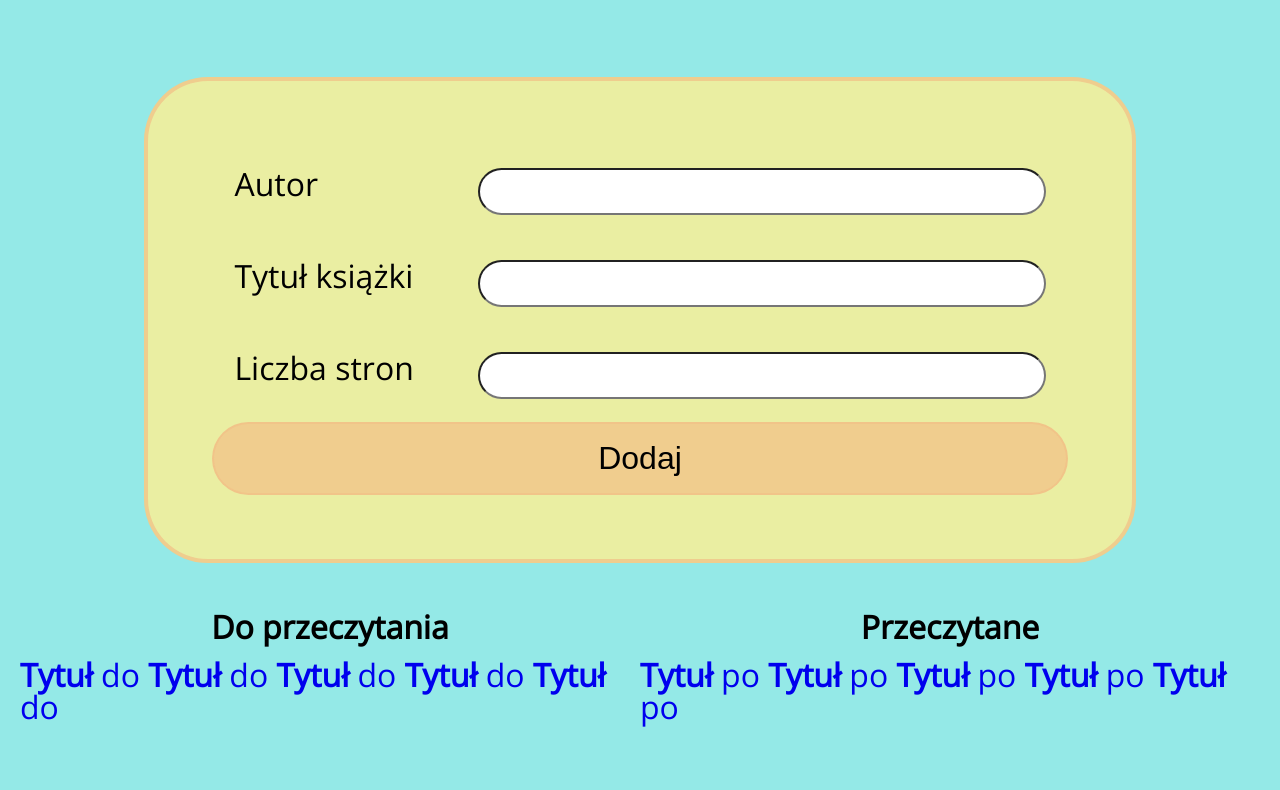
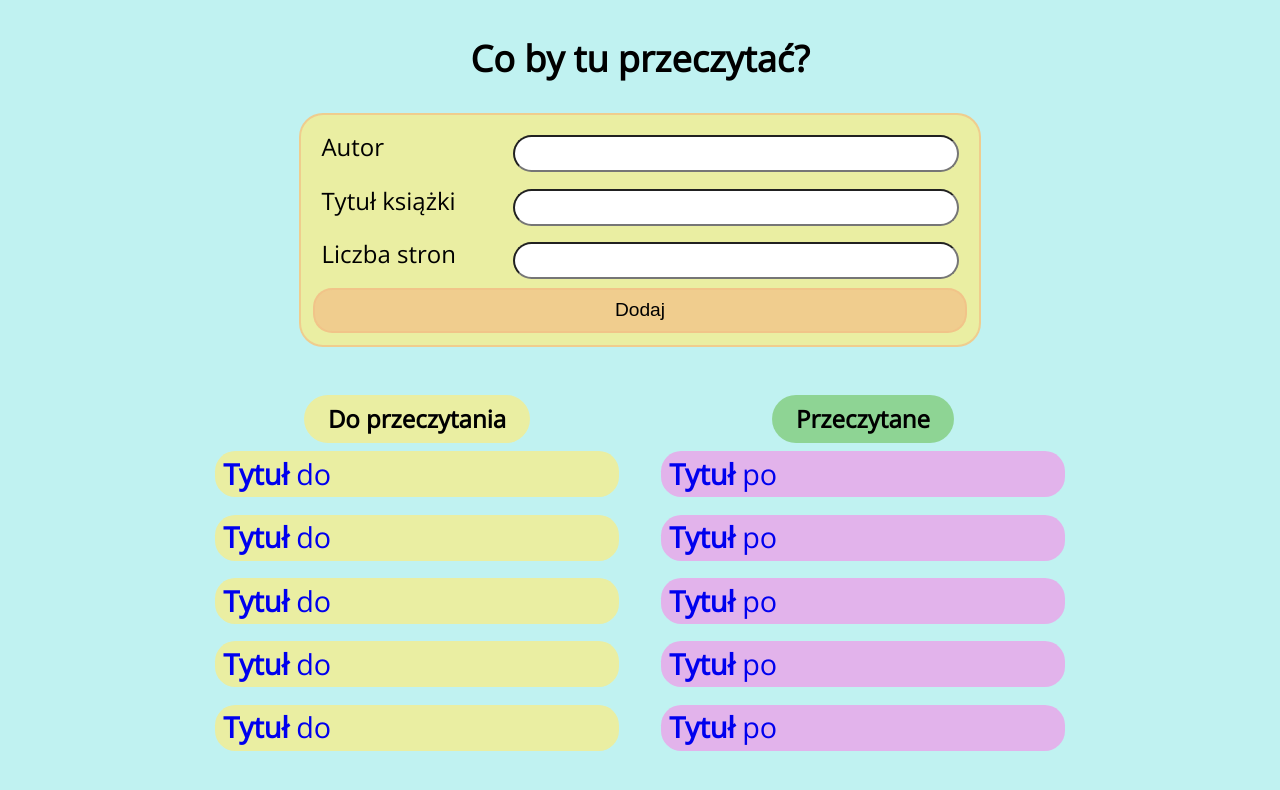
Before and after one commit to haniyan/toReadApp, a website: page public/index.html in a window 1280 px wide. Drawn offline with nearby package versions, Linux system fonts and the light colour scheme.

Commit message:
final pannel view

```diff
--- a/public/index.html
+++ b/public/index.html
@@ -15,6 +15,7 @@
 
 
 <main class="container">
+    <h2 class="main-title">Co by tu przeczytać?</h2>
     <form class="form">
 <!--        moze place holdery dodac i focusowanie na formularz??-->
 <!--        trzeba gdzies jeszcze dodać wskaznik czytania zeby wprowadzac ile stron-->
--- a/src/styles/_variables.scss
+++ b/src/styles/_variables.scss
@@ -1,6 +1,7 @@
 $main-font: 'Open Sans', sans-serif;
 $color-blue: #20b4d8;
-$color-pink: #f493e9;
+$color-pink: rgba(244, 147, 233, 0.65);
 $color-orange: rgba(242, 191, 135, 0.7);
 $color-yellow: #eaeea2;
-$color-mint: #94e9e7;
+$color-mint: rgba(148, 233, 231, 0.58);
+$color-green: rgba(135, 208, 135, 0.87);
--- a/src/styles/components/_form.scss
+++ b/src/styles/components/_form.scss
@@ -1,39 +1,40 @@
 .form{
-  padding: 2em;
+  padding: 0.5em;
   background-color: $color-yellow;
-  border: 0.15em solid $color-orange;
-  border-radius: 2em;
+  border: 0.1em solid $color-orange;
+  border-radius: 1em;
   display: flex;
   flex-direction: column;
 
 
   .form-group{
-    padding: 0.7em;
+    padding: 0.35em;
     display: flex;
     justify-content: space-between;
 
    .form-control{
-      padding: 0.1em 1em;
-      border-radius: 2em;
+      padding: 0.1em 0.5em;
+      border-radius: 1em;
       width: 70%;
       font-size: 1em;
-
     }
-
-
 
   }
 
   .add{
+    font-size: 0.8em;
+    padding: 0.5em 0.75em;
+    border: 2px solid $color-orange;
+    border-radius: 1em;
+    background-color: $color-orange;
+    transition: 1s;
 
-    font-size: 1em;
-    padding: 0.5em 1.3em;
-    border: 2px solid $color-orange;
-    border-radius: 2em;
-    background-color: $color-orange;
+    &:hover{
+      cursor: pointer;
+      border: 2px solid $color-blue;
+      background-color: $color-mint;
 
-
+    }
   }
 
-
 }
--- a/src/styles/components/_lists.scss
+++ b/src/styles/components/_lists.scss
@@ -1,18 +1,65 @@
-.read-container{
-  .col-1{
-    .title{
+.read-container {
+  width: 70%;
 
+  .col-1, .col-2 {
+    display: flex;
+    justify-content: space-between;
 
+    .title {
+      font-size: 1em;
+      border-radius: 1em;
+      background-color: $color-yellow;
     }
 
-    .list-group{
+    .list-group {
+      display: flex;
+      flex-direction: column;
 
+      .list-group-item{
+        margin: 0.3em;
+        font-size: 1.2em;
+        padding: 0.3em;
+        border-radius: 0.7em;
+
+      }
 
     }
 
   }
 
+  .col-1 {
+    margin-right: 0.5em;
+    .title {
 
+      background-color: $color-yellow;
+    }
 
+    .list-group {
+      .list-group-item {
+        background-color: $color-yellow;
+        transition: 1s;
+
+        &:hover{
+          background-color: $color-green;
+
+        }
+      }
+    }
+  }
+
+  .col-2 {
+    margin-left: 0.5em;
+    .title {
+      background-color: $color-green;
+    }
+    .list-group {
+
+      .list-group-item {
+
+        background-color: $color-pink;
+      }
+    }
+
+  }
 
 }
--- a/src/styles/components/_main.scss
+++ b/src/styles/components/_main.scss
@@ -1,16 +1,18 @@
 body {
   height: 100vh;
+  width: 100vw;
   display: flex;
   align-items: center;
   justify-content: center;
-  //background-image: url(../../../public/imgs/background.jpg);
+  //background-image: url("../../../public/assets/background.jpg");
   //background-size: cover;
+  //background-repeat: repeat;
 
 
   background-color: $color-mint;
 
   font-family: $main-font;
-  font-size: 2em;
+  font-size: 1.5em;
 
   .container {
     width: 1240px;
@@ -20,23 +22,29 @@ body {
     align-items: center;
     justify-content: center;
 
+    .main-title{
+      font-size: 1.5em;
+      margin-bottom:1em;
+
+
+    }
+
     .form{
-      width: 80%;
+      width: 55%;
 
     }
 
     .read-container {
       display: flex;
 
-
       .col-1, .col-2 {
-        margin-top: 1em;
+        margin-top: 2em;
         width: 50%;
         display: flex;
         flex-direction: column;
 
         .title {
-          padding: 0.5em;
+          padding: 0.5em 1em;
           align-self: center;
 
 
```
Also changed, not shown: public/assets/background.jpg (renamed from public/imgs/background.jpg), public/assets/books.png (renamed from public/imgs/books.png), public/css/styles.css, 1 other file.
